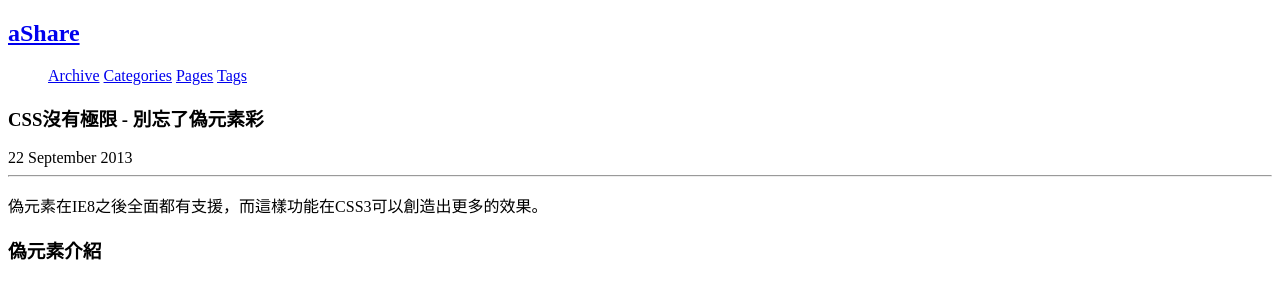
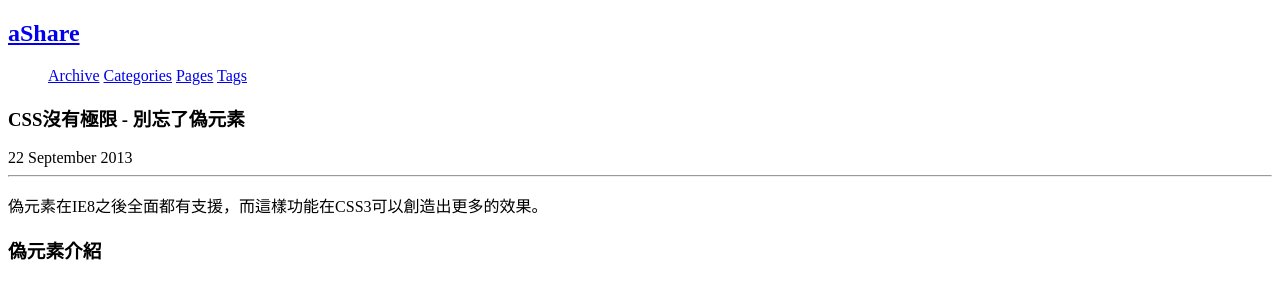
Before and after one commit to dreamline2/wcc723.github.io, a Jekyll site: the page built from _posts/ashareaday/2013-09-22-css-pseudo-element.html, in a window 1280 px wide and 900 px high. Shown: the top 281 px of the window. Built offline with Jekyll 4.4.1, drawn with Linux system fonts in a browser that asks for light colours; nearby versions of some CDN libraries; some web fonts are replaced; library files that are not in the unit come from our copies; comment, search, counter and statistics services are not loaded.

Commit message:
old post

```diff
--- a/_posts/ashareaday/2013-09-22-css-pseudo-element.html
+++ b/_posts/ashareaday/2013-09-22-css-pseudo-element.html
@@ -1,6 +1,6 @@
 ---
 layout: post
-cTitle: CSS沒有極限 - 別忘了偽元素彩
+cTitle: CSS沒有極限 - 別忘了偽元素
 category: CSS
 tagline:
 thumbnail: naruto.png
--- a/_posts/ashareaday/2013-10-06-css-fliter.html
+++ b/_posts/ashareaday/2013-10-06-css-fliter.html
@@ -3,7 +3,7 @@ layout: post
 cTitle: CSS沒有極限 - CSS3 Fliter 效果
 category: css
 tagline:
-thumbnail: 2013-10-05_132635.png
+thumbnail:
 cssdemo: 2013-autumn
 tags: [sass, css]
 ---
```
